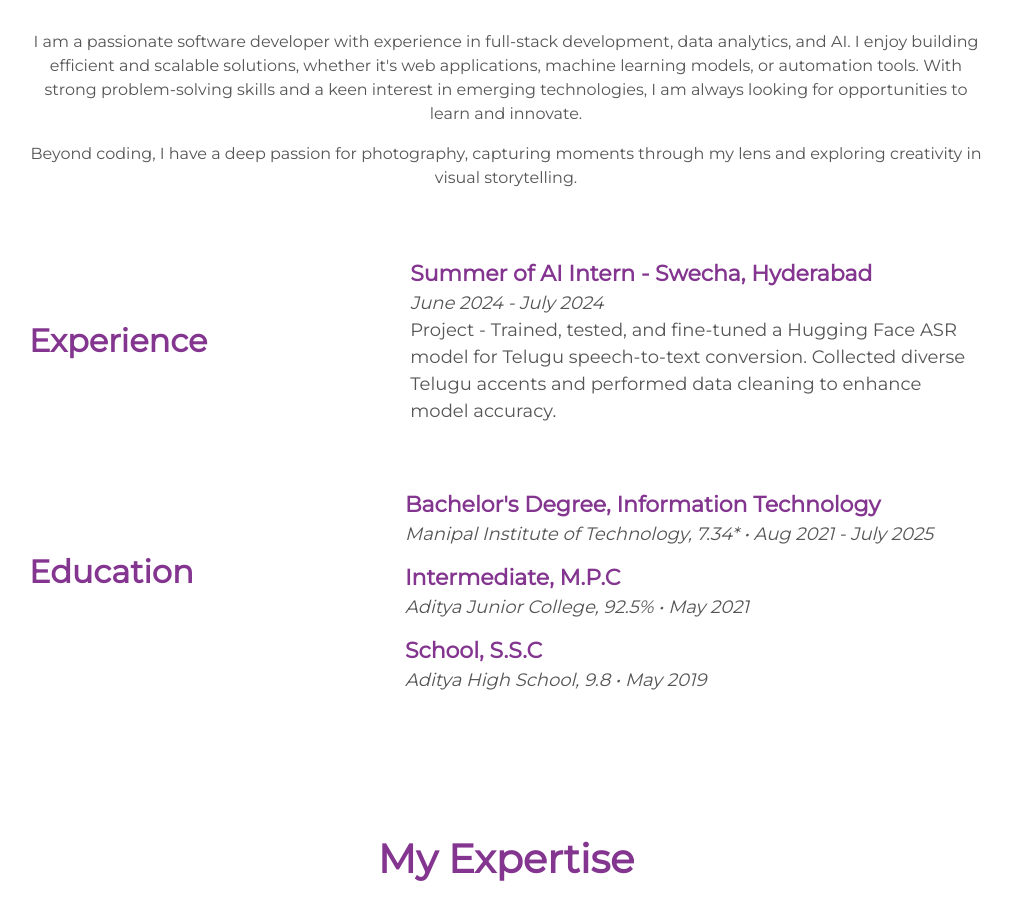
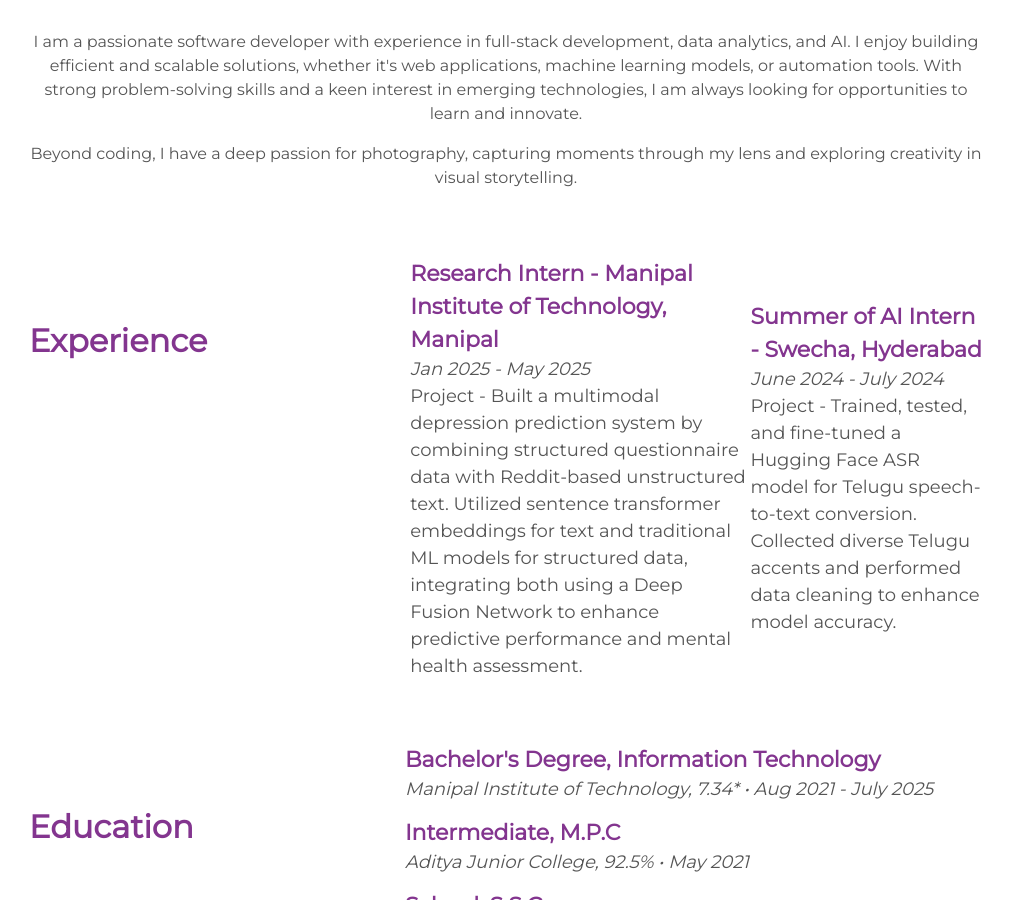
Before and after one commit to pvsp2003/pvsp2003.github.io, a Jekyll site: the page built from index.html, in a window 1280 px wide and 900 px high, scrolled down 1027 px. Shown: the whole window, without its empty margins (134-1146 px from the left). Built offline with Jekyll 4.4.1, drawn with Linux system fonts in a browser that asks for light colours; nearby versions of some CDN libraries.

Commit message:
Added internship

```diff
--- a/_includes/about.html
+++ b/_includes/about.html
@@ -70,6 +70,7 @@ th{
   <table>
     <tr>
       <th rowspan="4"><h2>Experience</h2></th>
+      <td><b>Research Intern - Manipal Institute of Technology, Manipal</b><br><i>Jan 2025 - May 2025</i><br>Project - Built a multimodal depression prediction system by combining structured questionnaire data with Reddit-based unstructured text. Utilized sentence transformer embeddings for text and traditional ML models for structured data, integrating both using a Deep Fusion Network to enhance predictive performance and mental health assessment.</td>
       <td><b>Summer of AI Intern - Swecha, Hyderabad</b><br><i>June 2024 - July 2024</i><br>Project - Trained, tested, and fine-tuned a Hugging Face ASR model for Telugu speech-to-text conversion. Collected diverse Telugu accents and performed data cleaning to enhance model accuracy.</td>
     </tr>
 
```
